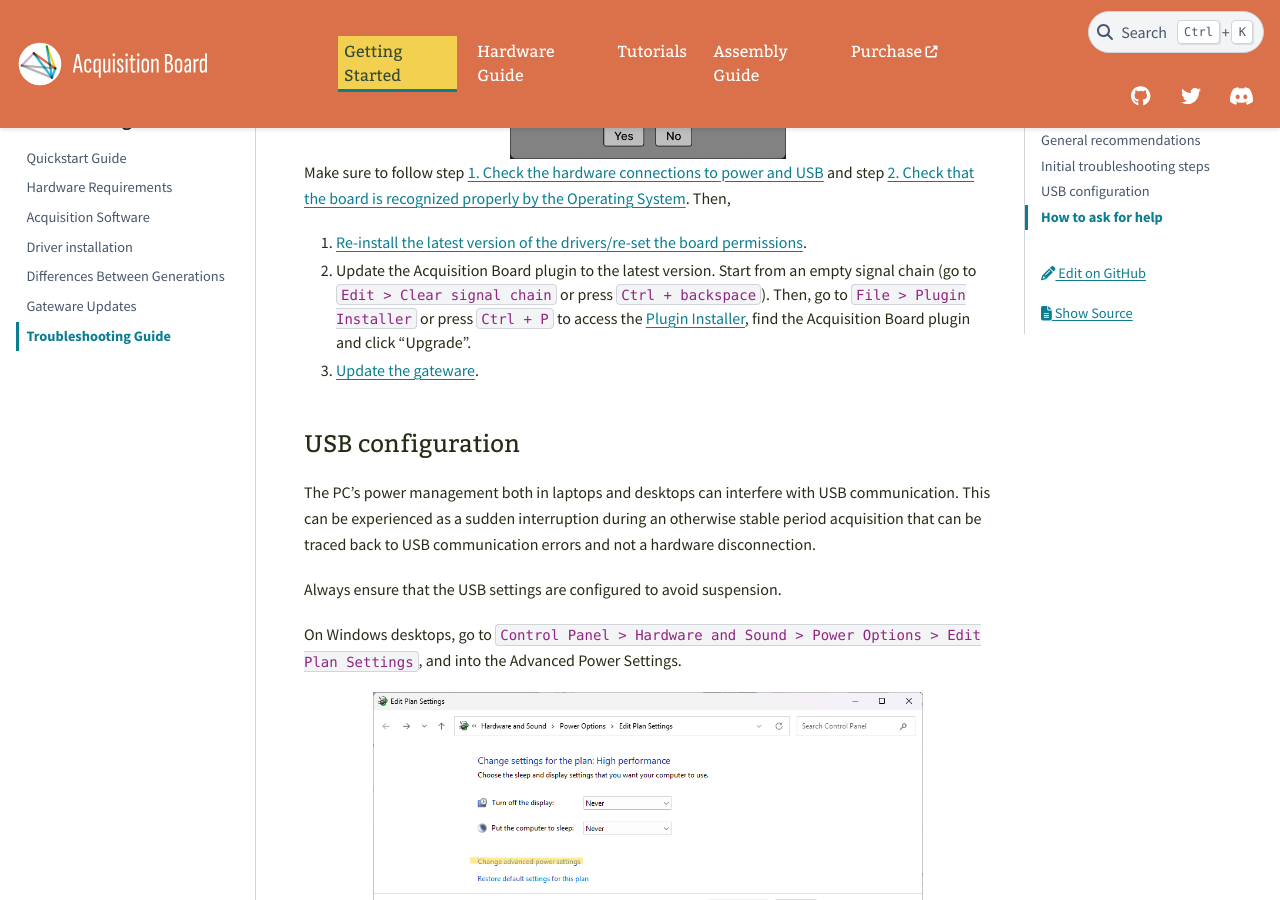
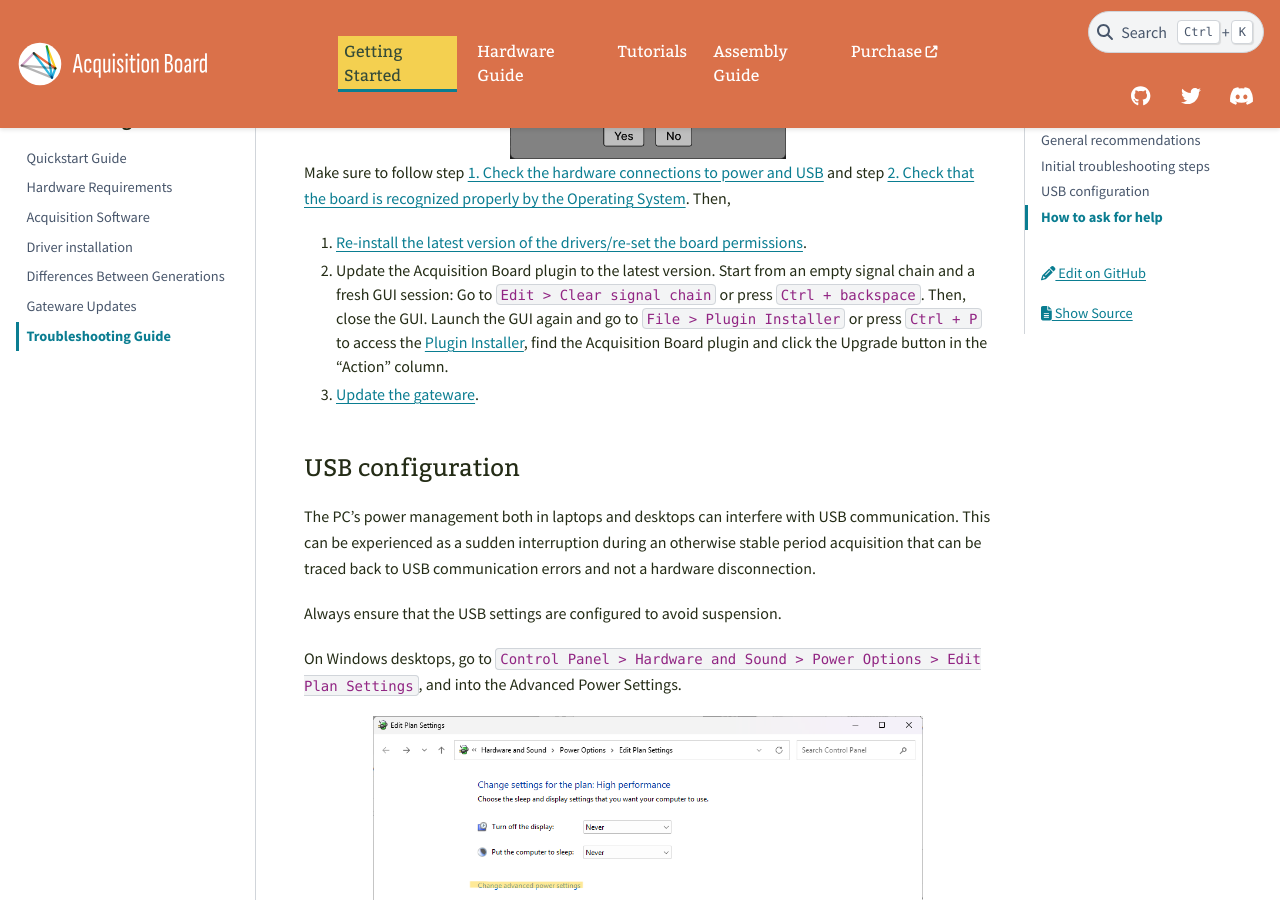
Before and after one commit to open-ephys/acq-board-docs, a Sphinx documentation site: the page built from source/User-Manual/Troubleshooting.rst, in a window 1280 px wide and 900 px high, scrolled down 2285 px. Built offline with Sphinx 7.4.7 and the PyData theme 0.15.4, drawn with Linux system fonts in a browser that asks for light colours; some of the changed text lies outside the part shown.

Commit message:
more troubleshooting edits

```diff
--- a/source/User-Manual/Troubleshooting.rst
+++ b/source/User-Manual/Troubleshooting.rst
@@ -113,7 +113,7 @@ If you encounter the error message "No device found" in the Open Ephys GUI:
 Make sure to follow step :ref:`isitconnected` and step :ref:`isitrecognized`. Then,
 
 1. :ref:`Re-install the latest version of the drivers/re-set the board permissions <drivers>`.
-2. Update the Acquisition Board plugin to the latest version. Start from an empty signal chain (go to :code:`Edit > Clear signal chain` or press :code:`Ctrl + backspace`). Then, go to :code:`File > Plugin Installer` or press :code:`Ctrl + P` to access the `Plugin Installer <https://open-ephys.github.io/gui-docs/User-Manual/Plugins/index.html#plugin-installer>`_, find the Acquisition Board plugin and click "Upgrade".
+2. Update the Acquisition Board plugin to the latest version. Start from an empty signal chain and a fresh GUI session: Go to :code:`Edit > Clear signal chain` or press :code:`Ctrl + backspace`. Then, close the GUI. Launch the GUI again and go to :code:`File > Plugin Installer` or press :code:`Ctrl + P` to access the `Plugin Installer <https://open-ephys.github.io/gui-docs/User-Manual/Plugins/index.html#plugin-installer>`_, find the Acquisition Board plugin and click the Upgrade button in the "Action" column.
 3. :ref:`Update the gateware <drivers>`.
 
 .. _usb-config:
```
Also changed, not shown: other parts of source/User-Manual/Troubleshooting.rst (+1 -1 lines).
